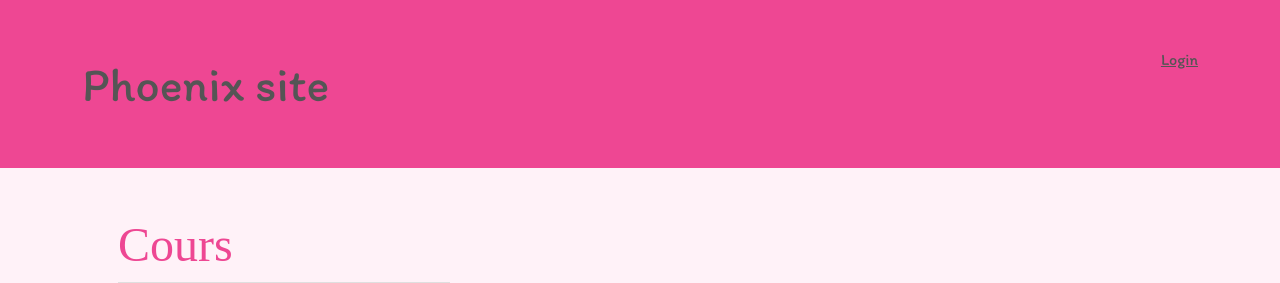
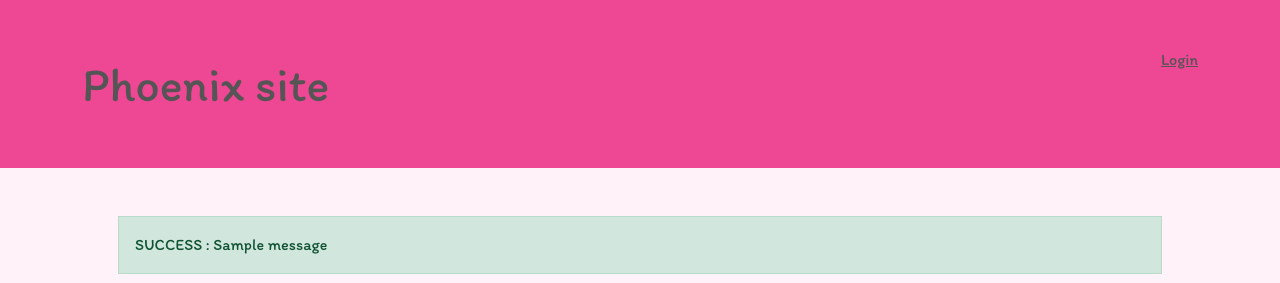
Before and after one commit to sverbois/phoenix, a Django app: page /coaching/courses in a window 1280 px wide. Shown: the top 283 px of the page. Run offline with Django 3.2, Linux system fonts and the light colour scheme; tables that the repository leaves empty hold one stand-in row (values such as "Sample post"); one stand-in notice (Sample message) is shown; some libraries are stand-ins or nearby versions; some web fonts are replaced.

Commit message:
Add messages

```diff
--- a/coaching/templates/coaching/base.html
+++ b/coaching/templates/coaching/base.html
@@ -28,6 +28,17 @@
             <div class="fs-1"><a href="{% url "coaching:home" %}" class="text-body text-decoration-none">Phoenix site</a></div>
         </div>
     </header>
+    {% if messages %}
+    <div class="container px-5 pt-5">
+        {% for message in messages %}
+         <div class="alert alert-{{message.level_tag}}">
+             <span class="text-uppercase">{{message.level_tag}}</span>
+             :
+             {{ message }}
+            </div>
+        {% endfor %}
+    </div>
+    {% endif %}
     <div class="container p-5">
         {% block content %}BLOCK CONTENT{% endblock %}
     </div>
--- a/coaching/views.py
+++ b/coaching/views.py
@@ -1,5 +1,6 @@
 from datetime import datetime
 
+from django.contrib import messages
 from django.contrib.auth.decorators import login_required
 from django.http import HttpResponse
 from django.http import HttpResponseRedirect
@@ -63,6 +64,14 @@ def inscription_view(request):
         if "add" in request.POST and not old_inscription:
             new_inscription = Inscription(user_id=user_id, session_id=session_id)
             new_inscription.save()
+            messages.success(
+                request, f"Votre inscription {new_inscription} a bien été enregistrée."
+            )
+        if "add" in request.POST and old_inscription:
+            messages.warning(request, f"Vous êtes déjà inscrit à {old_inscription} .")
         if "delete" in request.POST and old_inscription:
             old_inscription.delete()
+            messages.info(
+                request, f"Votre inscription {old_inscription} a bien été effacée."
+            )
     return HttpResponseRedirect(reverse("coaching:dashboard"))
```
